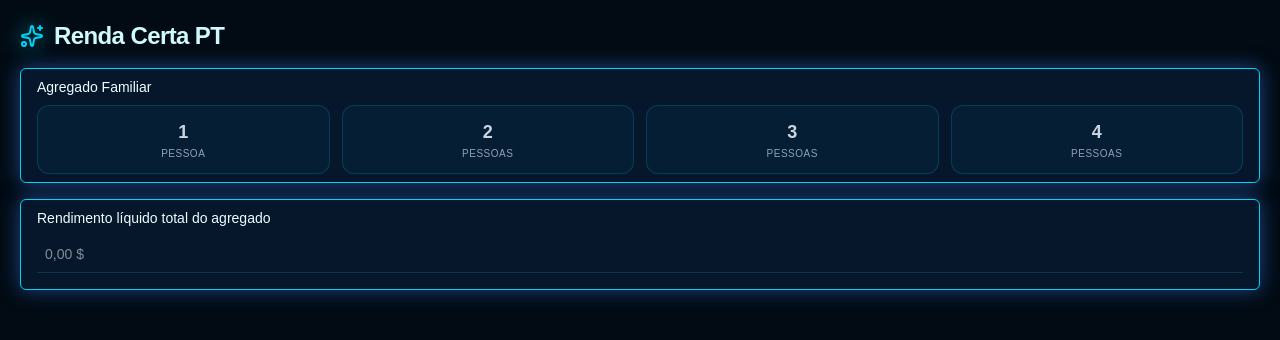
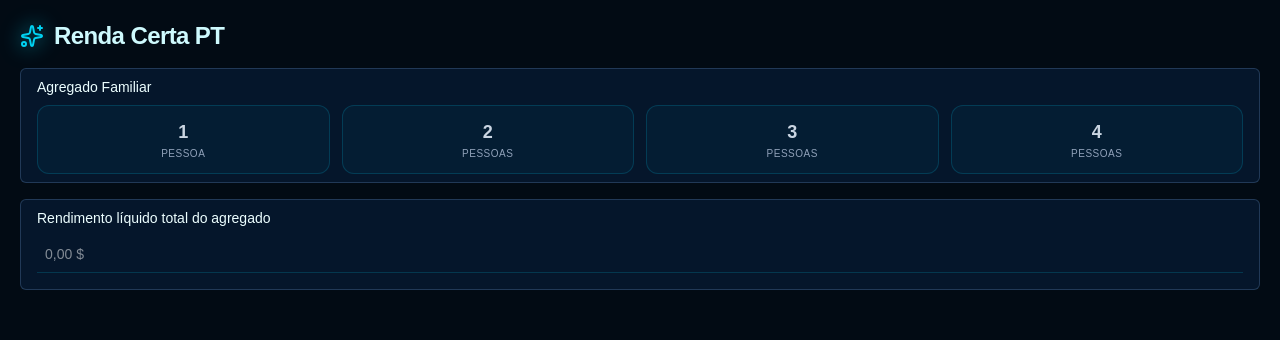
Before and after one commit to EdmilsonEdstar/renda-certa-pt, a Next.js app: page / in a window 1280 px wide. Shown: the top 340 px of the page. Built offline with nearby package versions, Linux system fonts and the light colour scheme.

Commit message:
Change the background color

```diff
--- a/components/BlueBox.tsx
+++ b/components/BlueBox.tsx
@@ -4,7 +4,7 @@ type BlueBoxProps = {
 
 export function BlueBox({children} : BlueBoxProps) {
     return (
-        <div className="py-2 px-4 border-1 border-cyan-400 rounded-md shadow-[0_0_20px_rgba(59,130,246,0.5)] bg-blue-500/10">
+        <div className="py-2 px-4 border border-blue-300/20 rounded-md bg-[rgba(59,130,246,0.5)]] bg-blue-500/10">
             {children}
         </div>
     );
```
